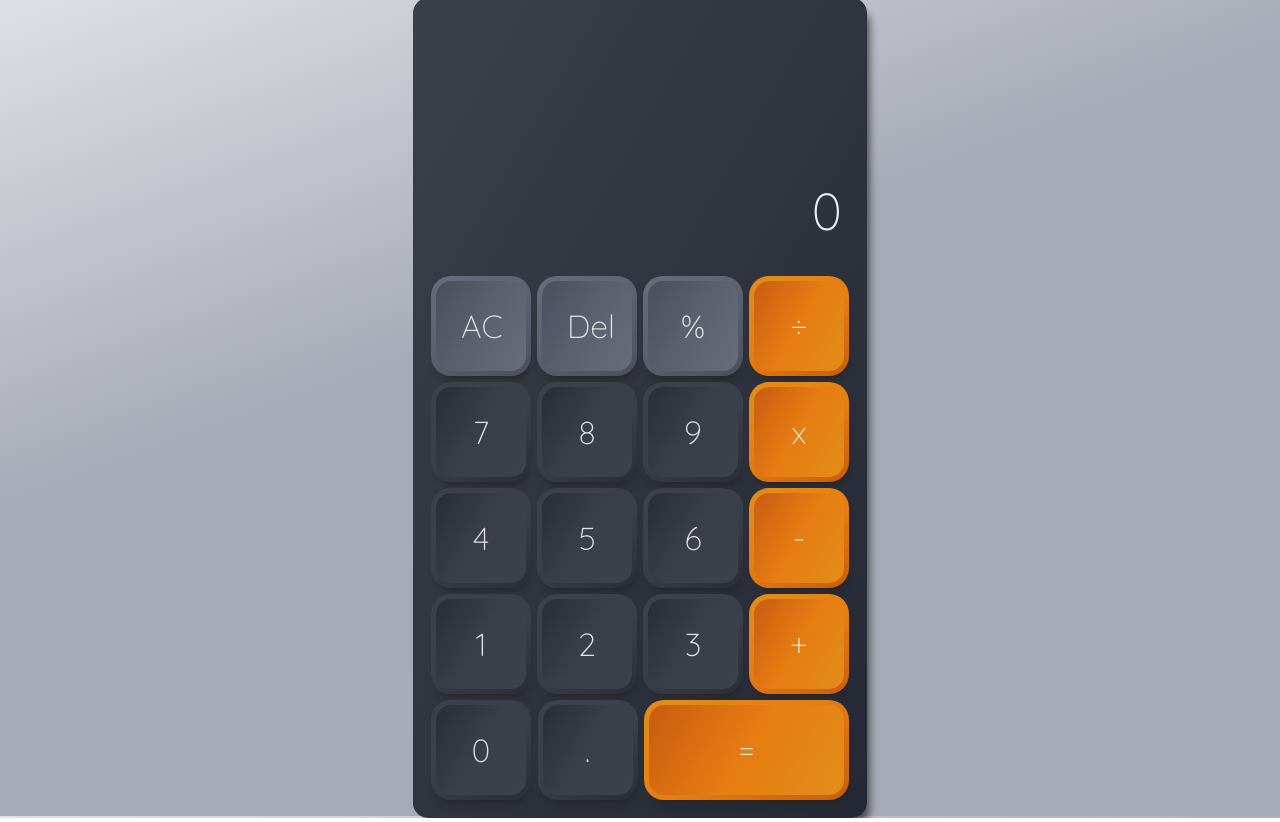
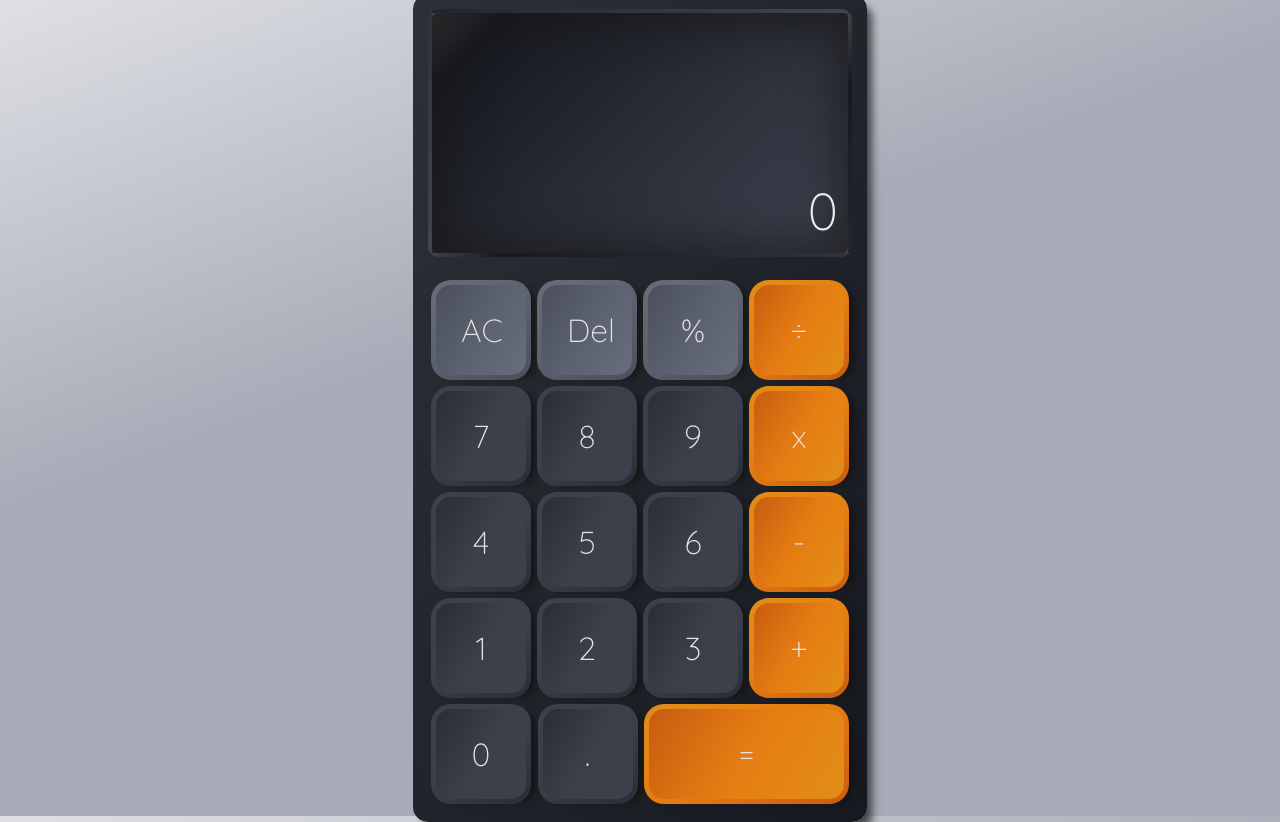
Before and after one commit to pepse3000/calculator, a plain HTML site: page index.html in a window 1280 px wide. Drawn offline with Linux system fonts and the light colour scheme.

Commit message:
few common fixes

```diff
--- a/script.js
+++ b/script.js
@@ -129,6 +129,11 @@ function submitOperate () {
         return;
     }
 
+    if (output.textContent.length > 15 || output.textContent == "Limit") {
+        output.textContent = "Limit";
+        return;
+    }
+
     const input = memoryOutput.textContent.split(" ")
 
     if (input[3] == "%") {
--- a/styles.css
+++ b/styles.css
@@ -20,14 +20,18 @@ body {
 .calculator-app {
     display: flex;
     flex-direction: column;
-    box-shadow: 8px 9px 8px -6px rgba(37, 37, 37, 0.8);
-    background: linear-gradient(120deg, #3b3f48 0%, #252935 100%);
+    box-shadow: 8px 9px 8px -3px rgba(37, 37, 37, 0.8);
+    background: linear-gradient(120deg, #2d3036 0%, #171920 100%);
     margin: 0 auto;
     border-radius: 15px;
     padding: 15px;
 }
 
 .screen-handler {
+    box-shadow: inset 0px 0px 50px 10px rgba(24, 24, 24, 0.76);
+    border: 4px solid transparent;
+    border-radius: 10px;
+    background: linear-gradient(135deg, #424346 0%, #171920 50px, #414452 100%);
     height: 220px;
     margin-bottom: 20px;
     padding: 10px;
@@ -73,7 +77,7 @@ body {
     margin: 3px;
     color:rgb(228, 228, 228);
     font-size: 32px;
-    box-shadow: 2px 9px 8px -6px rgba(37, 37, 37, 0.9);
+    box-shadow: 10px 3px 10px -6px rgb(19, 19, 19);
     background:
         linear-gradient(120deg, #292d36 0%, #3b3f49 50%, rgb(61, 65, 75) 100%) padding-box,
         linear-gradient(329deg, #292d36 0%, #3b3f49 50%, rgb(61, 65, 75) 100%) border-box;
```
